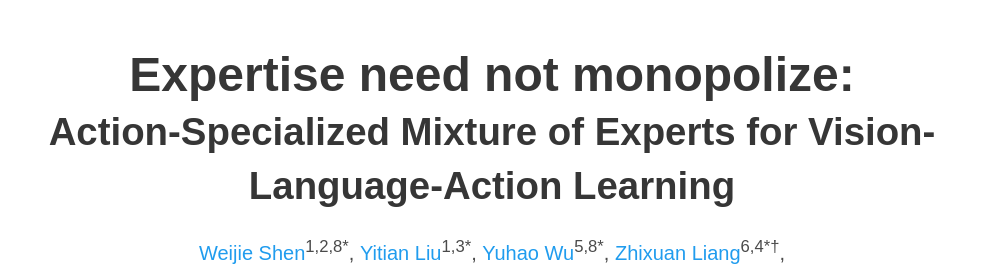
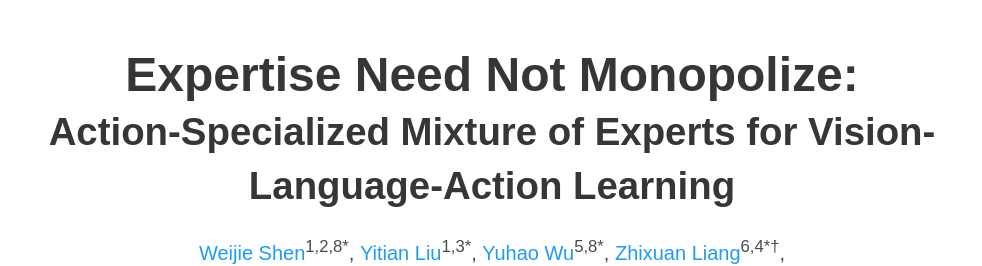
Before and after one commit to Charleshen1412/AdaMoE, a plain HTML site: page index.html in a window 1280 px wide. Shown: the top 266 px of the page, without its empty margins (148-1130 px from the left). Drawn offline with nearby package versions, Linux system fonts and the light colour scheme; some icons are missing; a web font is replaced by a local one.

Commit message:
Fix the spelling mistakes in the title of the whole page

```diff
--- a/index.html
+++ b/index.html
@@ -4,19 +4,19 @@
 <head>
   <meta charset="utf-8">
   <title>Expertise Need Not Monopolize: Action-Specialized Mixture of Experts for Vision-Language-Action Learning</title>
-  <meta name="description" content="Expertise need not monopolize: Action-Specialized Mixture of Experts for Vision-Language-Action Learning">
+  <meta name="description" content="Expertise Need Not Monopolize: Action-Specialized Mixture of Experts for Vision-Language-Action Learning">
   <meta name="keywords" content="AdaMoE-VLA">
   <meta name="viewport" content="width=device-width, initial-scale=1">
-  <meta property="og:title" content="Expertise need not monopolize: Action-Specialized Mixture of Experts for Vision-Language-Action Learning">
+  <meta property="og:title" content="Expertise Need Not Monopolize: Action-Specialized Mixture of Experts for Vision-Language-Action Learning">
   <meta property="og:type" content="website">
-  <meta property="og:site_name" content="Expertise need not monopolize: Action-Specialized Mixture of Experts for Vision-Language-Action Learning">
+  <meta property="og:site_name" content="Expertise Need Not Monopolize: Action-Specialized Mixture of Experts for Vision-Language-Action Learning">
   <meta property="og:image:type" content="image/png" />
   <meta property="og:image:width" content="1939" />
   <meta property="og:image:height" content="772" />
   <meta property="og:url" content="https://charleshen1412.github.io/AdaMoE-VLA/" />
-  <meta property="og:description" content="Expertise need not monopolize: Action-Specialized Mixture of Experts for Vision-Language-Action Learning" />
-  <meta name="twitter:title" content="Expertise need not monopolize: Action-Specialized Mixture of Experts for Vision-Language-Action Learning" />
-  <meta name="twitter:description" content="Expertise need not monopolize: Action-Specialized Mixture of Experts for Vision-Language-Action Learning" />
+  <meta property="og:description" content="Expertise Need Not Monopolize: Action-Specialized Mixture of Experts for Vision-Language-Action Learning" />
+  <meta name="twitter:title" content="Expertise Need Not Monopolize: Action-Specialized Mixture of Experts for Vision-Language-Action Learning" />
+  <meta name="twitter:description" content="Expertise Need Not Monopolize: Action-Specialized Mixture of Experts for Vision-Language-Action Learning" />
 
   <link href="https://fonts.googleapis.com/css?family=Google+Sans|Noto+Sans|Castoro" rel="stylesheet">
 
@@ -42,7 +42,7 @@
       <div class="container is-max-desktop">
         <div class="columns is-centered">
           <div class="column has-text-centered">
-            <h1 class="title is-1 publication-title">Expertise need not monopolize:<br><span style="font-size:2.4rem;">Action-Specialized Mixture of Experts for Vision-Language-Action Learning</span></h1>
+            <h1 class="title is-1 publication-title">Expertise Need Not Monopolize:<br><span style="font-size:2.4rem;">Action-Specialized Mixture of Experts for Vision-Language-Action Learning</span></h1>
             <div class="is-size-5 publication-authors">
               <span class="author-block">
                 <a href="#">Weijie Shen</a><sup>1,2,8*</sup>,
```
